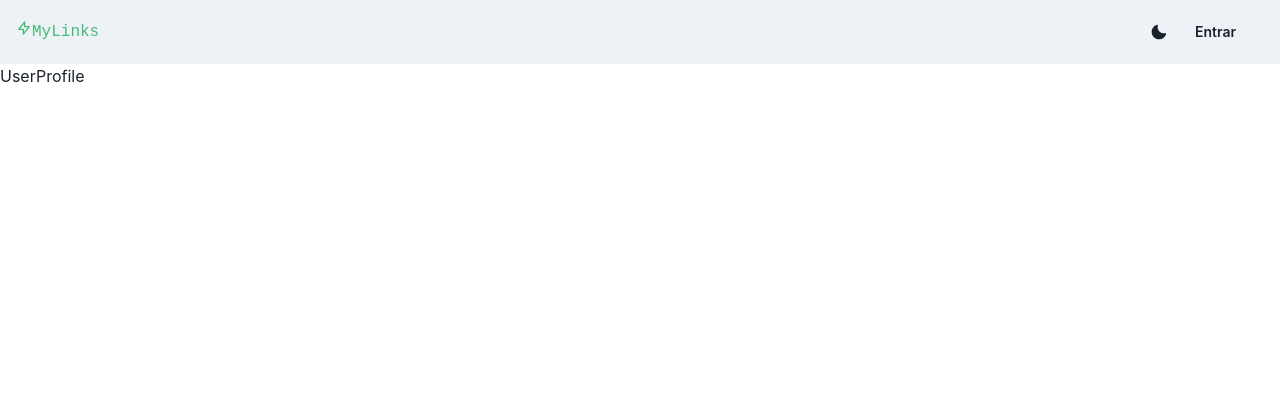
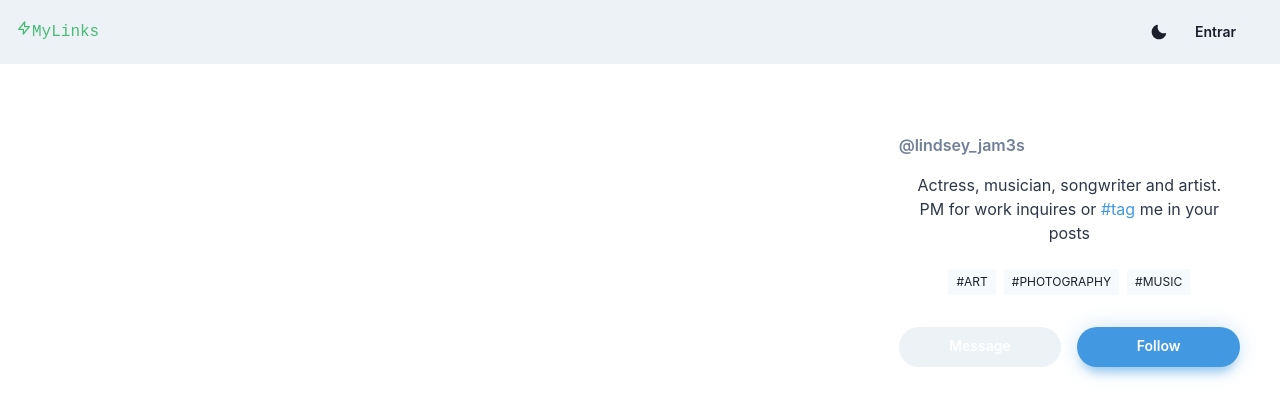
Before and after one commit to leosilva-dev/mylinks-frontend, a React (Vite) app: page /profile in a window 1280 px wide. Shown: the top 418 px of the page. Built offline with nearby package versions, Linux system fonts and the light colour scheme.

Commit message:
Add basic user profile edit and preview components

```diff
--- /dev/null
+++ b/src/pages/user-profile/ProfileEdit.tsx
@@ -0,0 +1,124 @@
+import {
+  Heading,
+  Avatar,
+  Box,
+  Center,
+  Text,
+  Stack,
+  Button,
+  Link,
+  Badge,
+  useColorModeValue,
+  HStack,
+  AvatarBadge,
+  IconButton,
+} from "@chakra-ui/react";
+import { SmallCloseIcon } from "@chakra-ui/icons";
+
+export const ProfileEdit: React.FC = () => {
+  return (
+    <Box
+      bg={useColorModeValue("white", "gray.900")}
+      borderRadius={10}
+      color="white"
+      h="auto"
+      p={5}
+    >
+      <Box textAlign={"start"}>
+        <Heading as="h3" size="md">
+          Edição de perfil
+        </Heading>
+      </Box>
+      <HStack></HStack>
+    </Box>
+  );
+};
+
+// <Flex
+//   justify={"center"}
+//   //   minH={"100vh"}
+//   //   align={"center"}
+//   //   bg={useColorModeValue("gray.50", "gray.800")}
+// >
+//   <Stack
+//     spacing={4}
+//     w={"full"}
+//     maxW={"md"}
+//     bg={useColorModeValue("white", "gray.700")}
+//     rounded={"xl"}
+//     boxShadow={"lg"}
+//     p={6}
+//     my={12}
+//   >
+//     <Heading lineHeight={1.1} fontSize={{ base: "2xl", sm: "3xl" }}>
+//       User Profile Edit
+//     </Heading>
+//     <FormControl id="userName">
+//       <FormLabel>User Icon</FormLabel>
+//       <Stack direction={["column", "row"]} spacing={6}>
+//         <Center>
+//           <Avatar size="xl" src="https://bit.ly/sage-adebayo">
+//             <AvatarBadge
+//               as={IconButton}
+//               size="sm"
+//               rounded="full"
+//               top="-10px"
+//               colorScheme="red"
+//               aria-label="remove Image"
+//               icon={<SmallCloseIcon />}
+//             />
+//           </Avatar>
+//         </Center>
+//         <Center w="full">
+//           <Button w="full">Change Icon</Button>
+//         </Center>
+//       </Stack>
+//     </FormControl>
+//     <FormControl id="userName" isRequired>
+//       <FormLabel>User name</FormLabel>
+//       <Input
+//         placeholder="UserName"
+//         _placeholder={{ color: "gray.500" }}
+//         type="text"
+//       />
+//     </FormControl>
+//     <FormControl id="email" isRequired>
+//       <FormLabel>Email address</FormLabel>
+//       <Input
+//         placeholder="your-email@example.com"
+//         _placeholder={{ color: "gray.500" }}
+//         type="email"
+//       />
+//     </FormControl>
+//     <FormControl id="password" isRequired>
+//       <FormLabel>Password</FormLabel>
+//       <Input
+//         placeholder="password"
+//         _placeholder={{ color: "gray.500" }}
+//         type="password"
+//       />
+//     </FormControl>
+//     <Stack spacing={6} direction={["column", "row"]}>
+//       <Button
+//         bg={"red.400"}
+//         color={"white"}
+//         w="full"
+//         _hover={{
+//           bg: "red.500",
+//         }}
+//       >
+//         Cancel
+//       </Button>
+//       <Button
+//         bg={"blue.400"}
+//         color={"white"}
+//         w="full"
+//         _hover={{
+//           bg: "blue.500",
+//         }}
+//       >
+//         Submit
+//       </Button>
+//     </Stack>
+//   </Stack>
+// </Flex>
--- /dev/null
+++ b/src/pages/user-profile/ProfileResume.tsx
@@ -0,0 +1,100 @@
+import {
+  Heading,
+  Avatar,
+  Box,
+  Center,
+  Text,
+  Stack,
+  Button,
+  Link,
+  Badge,
+  useColorModeValue,
+} from "@chakra-ui/react";
+
+export const ProfileResume: React.FC = () => {
+  return (
+    <Box
+      bg={useColorModeValue("white", "gray.900")}
+      borderRadius={10}
+      color="white"
+      h="auto"
+      p={5}
+    >
+      <Heading fontSize={"2xl"} fontFamily={"body"}>
+        Lindsey James
+      </Heading>
+      <Text fontWeight={600} color={"gray.500"} mb={4}>
+        @lindsey_jam3s
+      </Text>
+      <Text
+        textAlign={"center"}
+        color={useColorModeValue("gray.700", "gray.400")}
+        px={3}
+      >
+        Actress, musician, songwriter and artist. PM for work inquires or{" "}
+        <Link href={"#"} color={"blue.400"}>
+          #tag
+        </Link>{" "}
+        me in your posts
+      </Text>
+
+      <Stack align={"center"} justify={"center"} direction={"row"} mt={6}>
+        <Badge
+          px={2}
+          py={1}
+          bg={useColorModeValue("gray.50", "gray.800")}
+          fontWeight={"400"}
+        >
+          #art
+        </Badge>
+        <Badge
+          px={2}
+          py={1}
+          bg={useColorModeValue("gray.50", "gray.800")}
+          fontWeight={"400"}
+        >
+          #photography
+        </Badge>
+        <Badge
+          px={2}
+          py={1}
+          bg={useColorModeValue("gray.50", "gray.800")}
+          fontWeight={"400"}
+        >
+          #music
+        </Badge>
+      </Stack>
+
+      <Stack mt={8} direction={"row"} spacing={4}>
+        <Button
+          flex={1}
+          fontSize={"sm"}
+          rounded={"full"}
+          _focus={{
+            bg: "gray.200",
+          }}
+        >
+          Message
+        </Button>
+        <Button
+          flex={1}
+          fontSize={"sm"}
+          rounded={"full"}
+          bg={"blue.400"}
+          color={"white"}
+          boxShadow={
+            "0px 1px 25px -5px rgb(66 153 225 / 48%), 0 10px 10px -5px rgb(66 153 225 / 43%)"
+          }
+          _hover={{
+            bg: "blue.500",
+          }}
+          _focus={{
+            bg: "blue.500",
+          }}
+        >
+          Follow
+        </Button>
+      </Stack>
+    </Box>
+  );
+};
--- a/src/pages/user-profile/UserProfile.tsx
+++ b/src/pages/user-profile/UserProfile.tsx
@@ -1,7 +1,16 @@
+import { Grid, GridItem } from "@chakra-ui/react";
+import { ProfileEdit } from "./ProfileEdit";
+import { ProfileResume } from "./ProfileResume";
+
 export const UserProfile: React.FC = () => {
   return (
-    <div>
-      <h1>UserProfile</h1>
-    </div>
+    <Grid templateColumns="repeat(12, 1fr)" gap={2}>
+      <GridItem w="100%" h="10" colSpan={8} p={5}>
+        <ProfileEdit />
+      </GridItem>
+      <GridItem w="100%" h="10" colSpan={4} p={5}>
+        <ProfileResume />
+      </GridItem>
+    </Grid>
   );
 };
```
